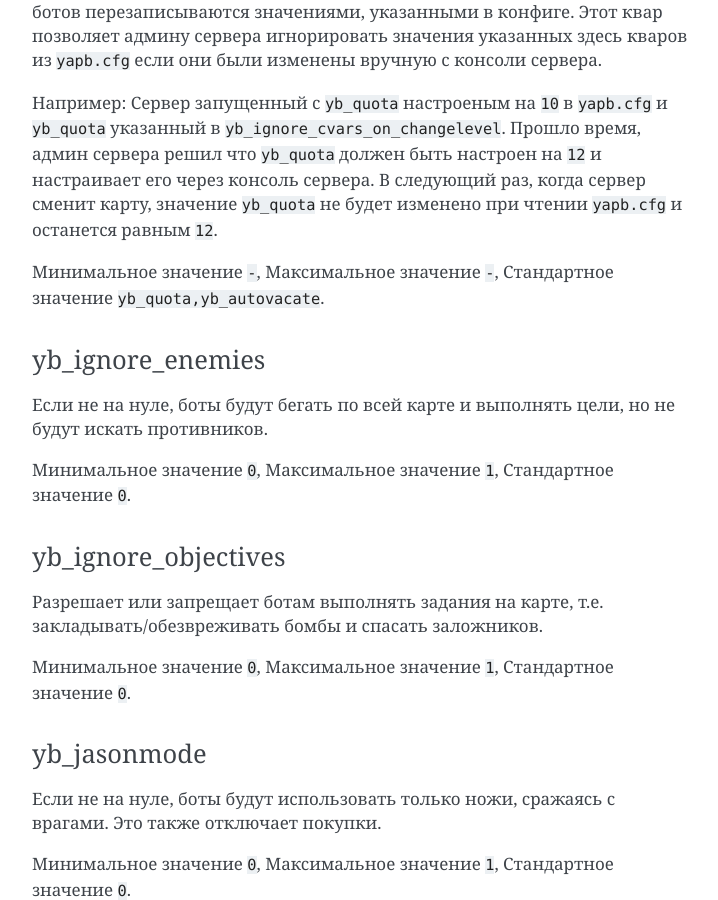
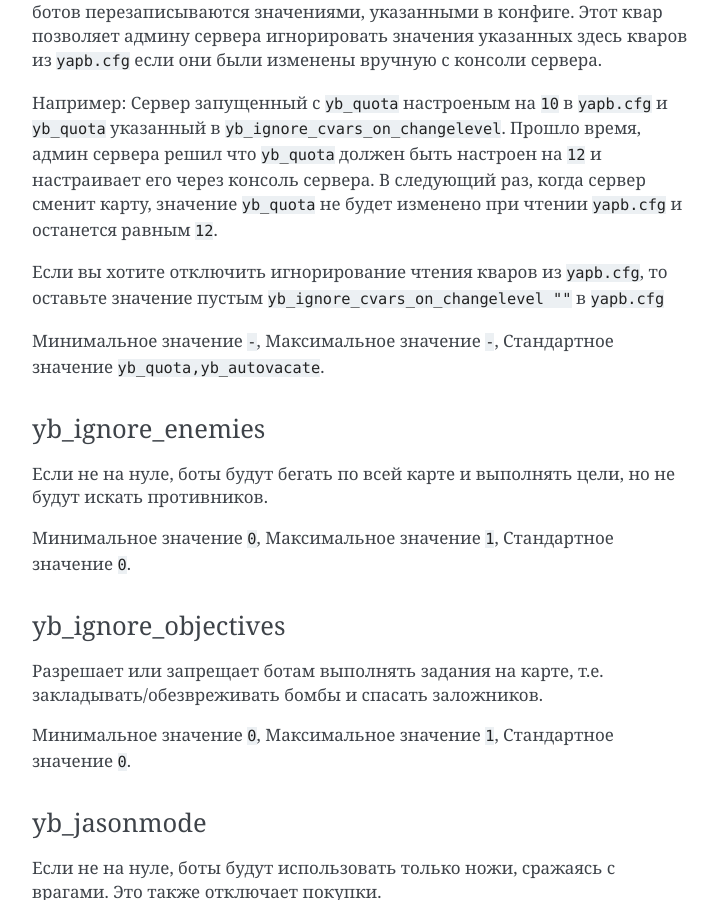
Before and after one commit to yapb/docs, a Sphinx documentation site: the page built from docs/configuring.rst, in a window 1280 px wide and 900 px high, scrolled down 8248 px. Shown: the whole window, without its empty margins (388-1106 px from the left). Built offline with Sphinx 7.4.7, drawn with Linux system fonts in a browser that asks for light colours.

Commit message:
add: note about disabling cvars ignoring from yapb.cfg

```diff
--- a/docs/configuring.rst
+++ b/docs/configuring.rst
@@ -321,6 +321,8 @@ yb_ignore_cvars_on_changelevel
 Боты читают ``yapb.cfg`` при каждой смене уровня, поэтому значения кваров ботов перезаписываются значениями, указанными в конфиге. Этот квар позволяет админу сервера игнорировать значения указанных здесь кваров из ``yapb.cfg`` если они были изменены вручную с консоли сервера.
 
 Например: Сервер запущенный с ``yb_quota`` настроеным на ``10`` в ``yapb.cfg`` и ``yb_quota`` указанный в ``yb_ignore_cvars_on_changelevel``. Прошло время, админ сервера решил что ``yb_quota`` должен быть настроен на ``12`` и настраивает его через консоль сервера. В следующий раз, когда сервер сменит карту, значение ``yb_quota`` не будет изменено при чтении ``yapb.cfg`` и останется равным ``12``.
+
+Если вы хотите отключить игнорирование чтения кваров из ``yapb.cfg``, то оставьте значение пустым ``yb_ignore_cvars_on_changelevel ""`` в ``yapb.cfg``
 
 Минимальное значение ``-``, Максимальное значение ``-``, Стандартное значение ``yb_quota,yb_autovacate``.
 
```
